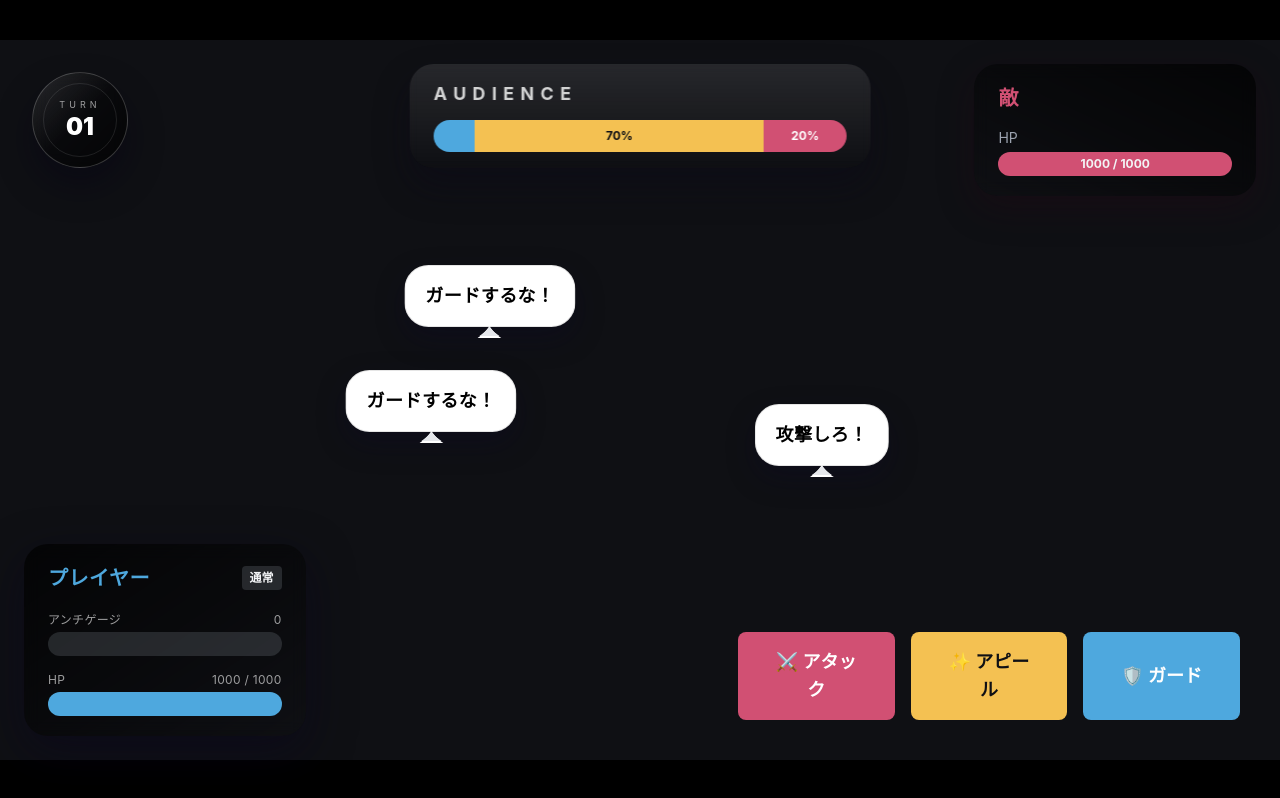
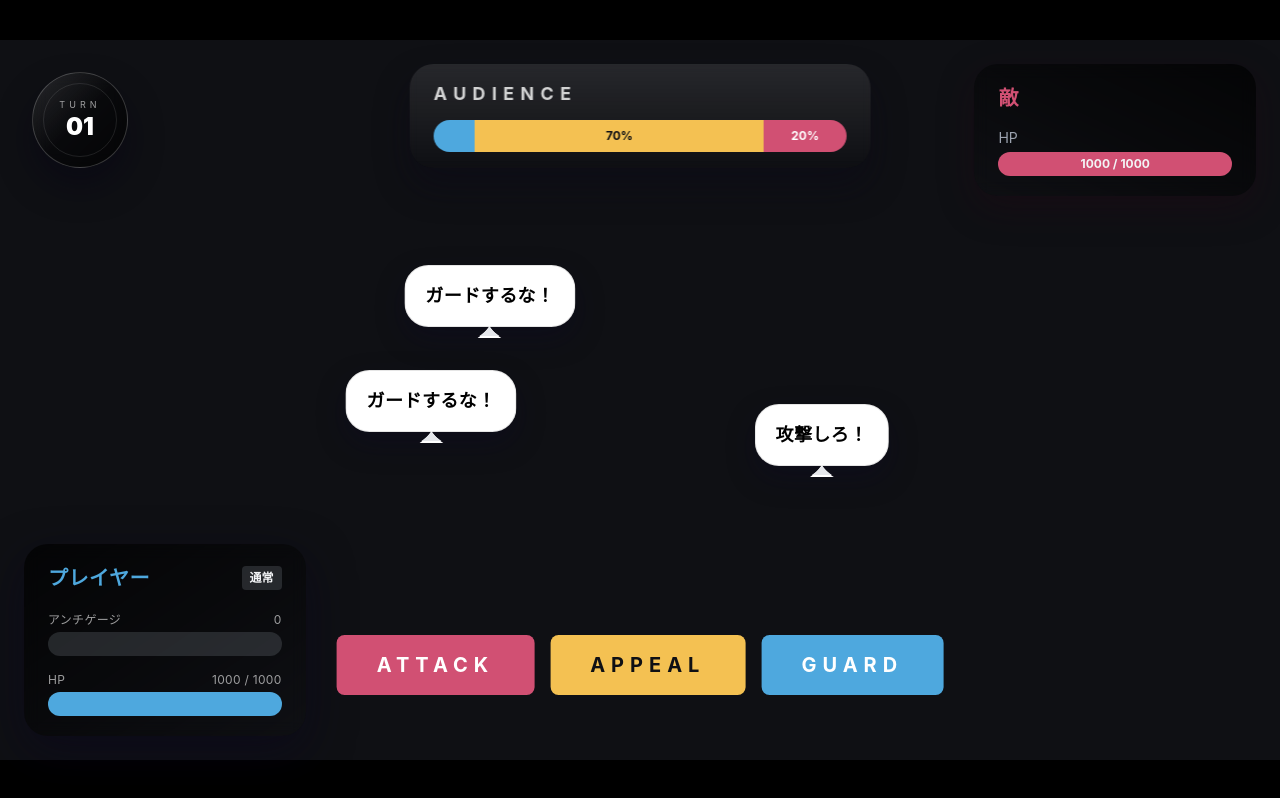
Before and after one commit to naolab/magical-arena-sim, a Next.js app: page /battle in a window 1280 px wide. Built offline with nearby package versions, Linux system fonts and the light colour scheme.

Commit message:
feat:UIのバトル操作レイアウトを調整

```diff
--- a/src/app/battle/page.tsx
+++ b/src/app/battle/page.tsx
@@ -54,8 +54,8 @@ export default function BattlePage() {
           <EnemyStatus enemy={enemy} />
         </div>
 
-        <div className="absolute bottom-10 left-[28%] right-10">
-          <div className="flex justify-end">
+        <div className="absolute bottom-[9%] left-1/2 w-[36%] max-w-2xl -translate-x-1/2">
+          <div className="flex justify-center">
             <div
               className={`transform transition-all duration-500 ${
                 phase === 'selecting'
--- a/src/components/battle/ActionButtons.tsx
+++ b/src/components/battle/ActionButtons.tsx
@@ -16,7 +16,7 @@ export function ActionButtons({ onAction, disabled }: ActionButtonsProps) {
         size="lg"
         className="flex-1"
       >
-        ⚔️ アタック
+        ATTACK
       </Button>
       <Button
         onClick={() => onAction('appeal')}
@@ -25,7 +25,7 @@ export function ActionButtons({ onAction, disabled }: ActionButtonsProps) {
         size="lg"
         className="flex-1"
       >
-        ✨ アピール
+        APPEAL
       </Button>
       <Button
         onClick={() => onAction('guard')}
@@ -34,7 +34,7 @@ export function ActionButtons({ onAction, disabled }: ActionButtonsProps) {
         size="lg"
         className="flex-1"
       >
-        🛡️ ガード
+        GUARD
       </Button>
     </div>
   );
--- a/src/components/ui/Button.tsx
+++ b/src/components/ui/Button.tsx
@@ -24,7 +24,7 @@ export function Button({
           'bg-arena-enemy text-white': variant === 'danger',
           'px-4 py-2 text-sm': size === 'sm',
           'px-6 py-3 text-base': size === 'md',
-          'px-8 py-4 text-lg': size === 'lg',
+          'px-10 py-5 text-xl tracking-[0.3em] leading-none': size === 'lg',
         },
         className
       )}
```
